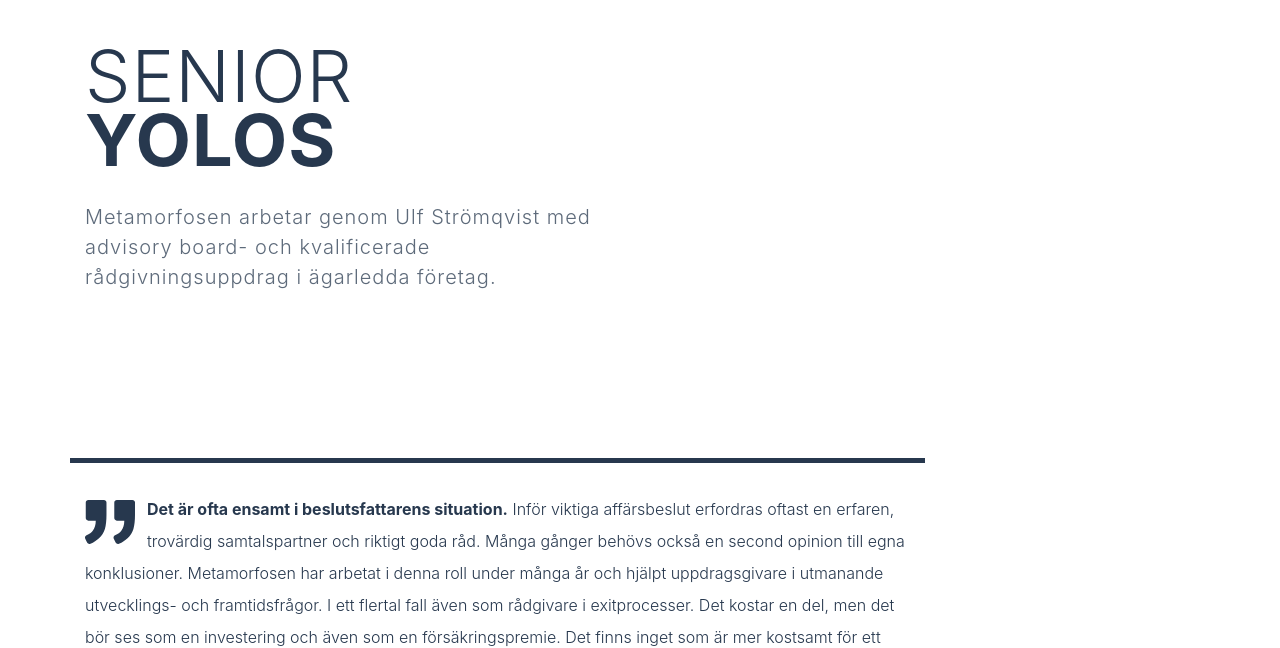
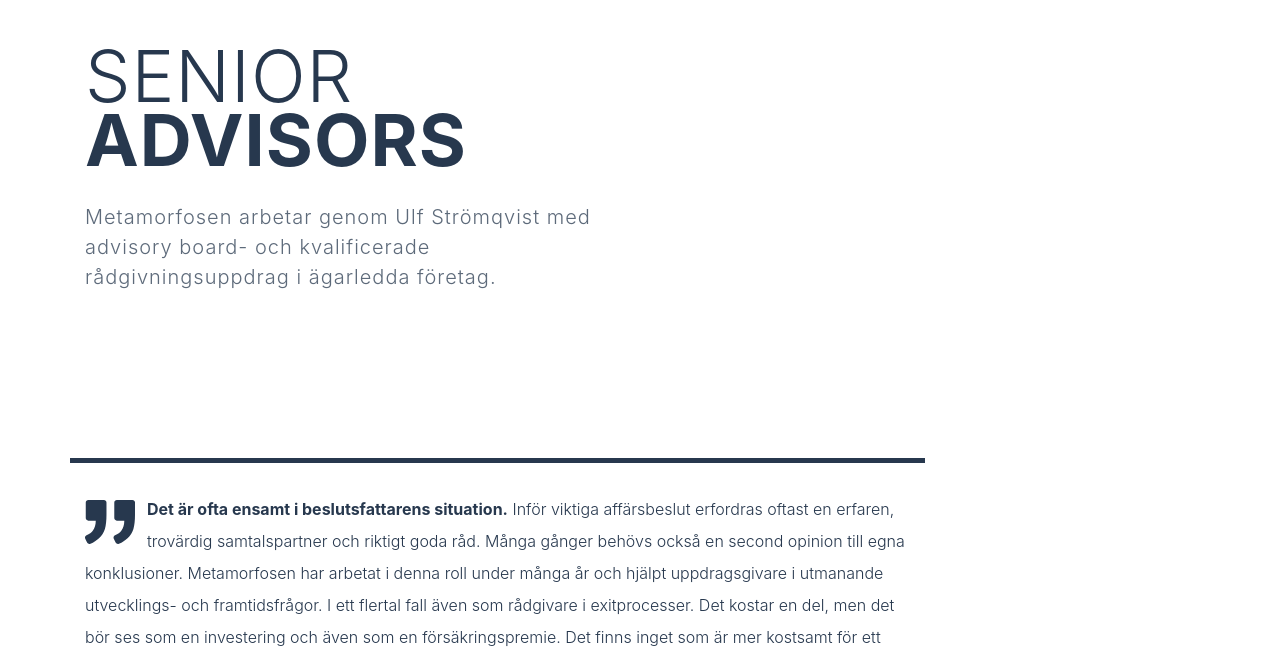
Before and after one commit to nerdmanship/metamorfosen, a plain HTML site: page index.html in a window 1280 px wide. Shown: the part 158-806 px from the top of the page. Drawn offline with Linux system fonts and the light colour scheme.

Commit message:
Update headline

```diff
--- a/index.html
+++ b/index.html
@@ -19,7 +19,7 @@
             <div class="row">
                 <div class="col-md-8 col-lg-6">
                     <img src="./images/logo@2x.png" alt="Logotype">
-                    <h1 class="display-3 pt-3 text-uppercase">Senior<br> <span class="fatty">Yolos</span></h1>
+                    <h1 class="display-3 pt-3 text-uppercase">Senior<br> <span class="fatty">Advisors</span></h1>
                     <p class="lead ">Metamorfosen arbetar genom Ulf Strömqvist med advisory board- och kvalificerade rådgivningsuppdrag i ägarledda företag.</p>
                 </div>
             </div>
```
